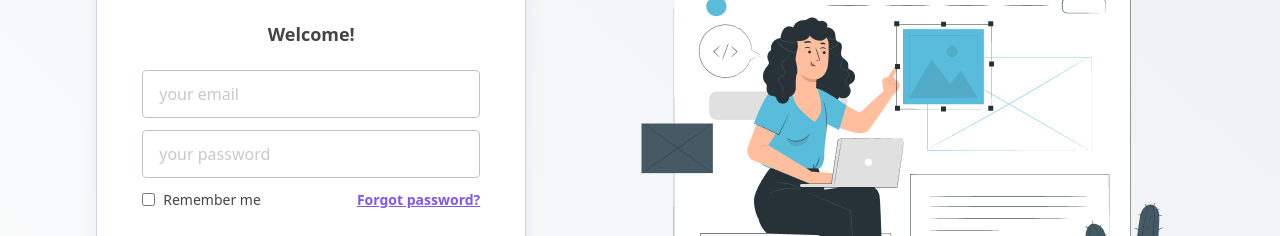
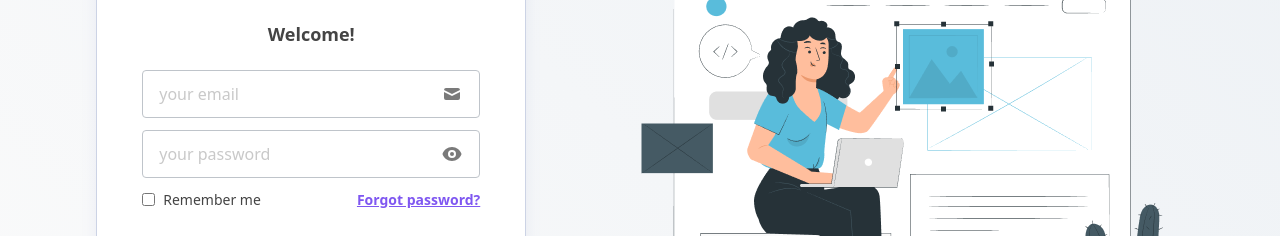
Before and after one commit to aluizamendes/login-react, a React (Vite) app: page / in a window 1280 px wide. Shown: the part 244-480 px from the top of the page. Built offline with nearby package versions, Linux system fonts and the light colour scheme.

Commit message:
input icons and show password feature

```diff
--- a/package.json
+++ b/package.json
@@ -12,6 +12,7 @@
   "dependencies": {
     "react": "^18.2.0",
     "react-dom": "^18.2.0",
+    "react-icons": "^4.10.1",
     "styled-components": "^6.0.5"
   },
   "devDependencies": {
--- a/src/components/Card/index.jsx
+++ b/src/components/Card/index.jsx
@@ -1,10 +1,13 @@
 import * as S from "./styles"
 import Logo from "src/assets/logo.svg"
+import { HiMail, HiEye } from "react-icons/hi";
+
 import InputField from "src/components/InputField"
 import Button from "src/components/Button"
 import InputCheckbox from "src/components/CheckboxInput"
 
 export default function Card() {
+
     return (
         <>
             <S.Container>
@@ -13,10 +16,12 @@ export default function Card() {
 
                     <S.Title>Welcome!</S.Title>
                     <InputField
+                        icon={ <HiMail size={20} color="#7A7A7A" /> }
                         type="email"
                         placeholder="your email"
                     />
                     <InputField
+                        icon={ <HiEye size={20} color="#7A7A7A" /> }
                         type="password"
                         placeholder="your password"
                     />
--- a/src/components/InputField/index.jsx
+++ b/src/components/InputField/index.jsx
@@ -1,14 +1,32 @@
+import { useState } from "react"
+import { HiEyeOff } from "react-icons/hi"
 import * as S from "./styles"
 
-export default function InputField({ label, type, placeholder }) {
+
+export default function InputField({ icon, type, placeholder }) {
+    const [passwordShowing, setPasswordShowing] = useState(false)
+
+    function handleClick() {
+        if (type === "password") {
+            setPasswordShowing(!passwordShowing)
+        }
+        return
+    }
+
     return (
         <>
-            <S.Input
-                aria-label={placeholder}
-                type={type}
-                name={type}
-                placeholder={placeholder}
-            />
+            <S.Container>
+                <S.Input
+                    aria-label={placeholder}
+                    type={ passwordShowing ? "text" : type }
+                    name={type}
+                    placeholder={placeholder}
+                />
+
+                <S.IconContainer name={type} onClick={handleClick}>
+                    { passwordShowing ? <HiEyeOff size={20} color="#7F57F1" /> : icon }
+                </S.IconContainer>
+            </S.Container>
         </>
     )
 }
--- a/src/components/InputField/styles.jsx
+++ b/src/components/InputField/styles.jsx
@@ -1,9 +1,36 @@
 import styled from "styled-components";
+
+export const Container = styled.div`
+    width: 100%;
+    position: relative;
+`
+
+export const IconContainer = styled.div`
+    display: flex;
+    padding: 8px;
+    position: absolute;
+    top: 10%;
+    right: 10px;
+    border-radius: 20px;
+
+
+    cursor: ${props => props.name === "password" ? "pointer" : ""};
+    transition: .5s;
+
+    &:hover {
+        background-color: ${props => props.name === "password" ? "whitesmoke" : ""};
+        svg path {
+            color: ${props => props.name === "password" ? "#7F57F1" : ""};
+            transition: .5s ;
+        }
+    }
+
+`
 
 export const Input = styled.input`
     font-family: system-ui, -apple-system, BlinkMacSystemFont, 'Segoe UI', 'Open Sans', 'Helvetica Neue', sans-serif;
     font-size: 16px;
-    padding: 12px 16px;
+    padding: 12px 48px 12px 16px;
     width: 100%;
     border: 1px solid #BFC4CA;
     border-radius: 4px;
```
Also changed, not shown: 1 other file (tests, documents, lock files or other folders).
